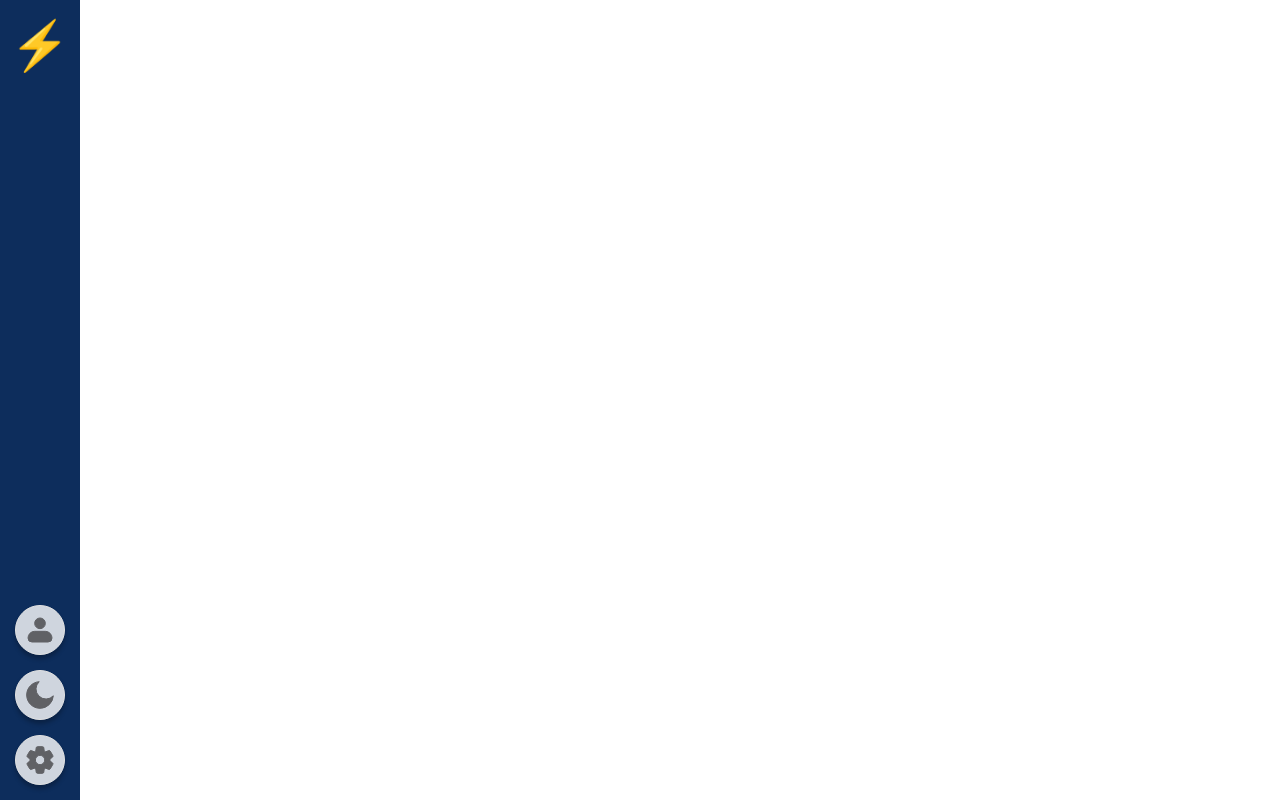
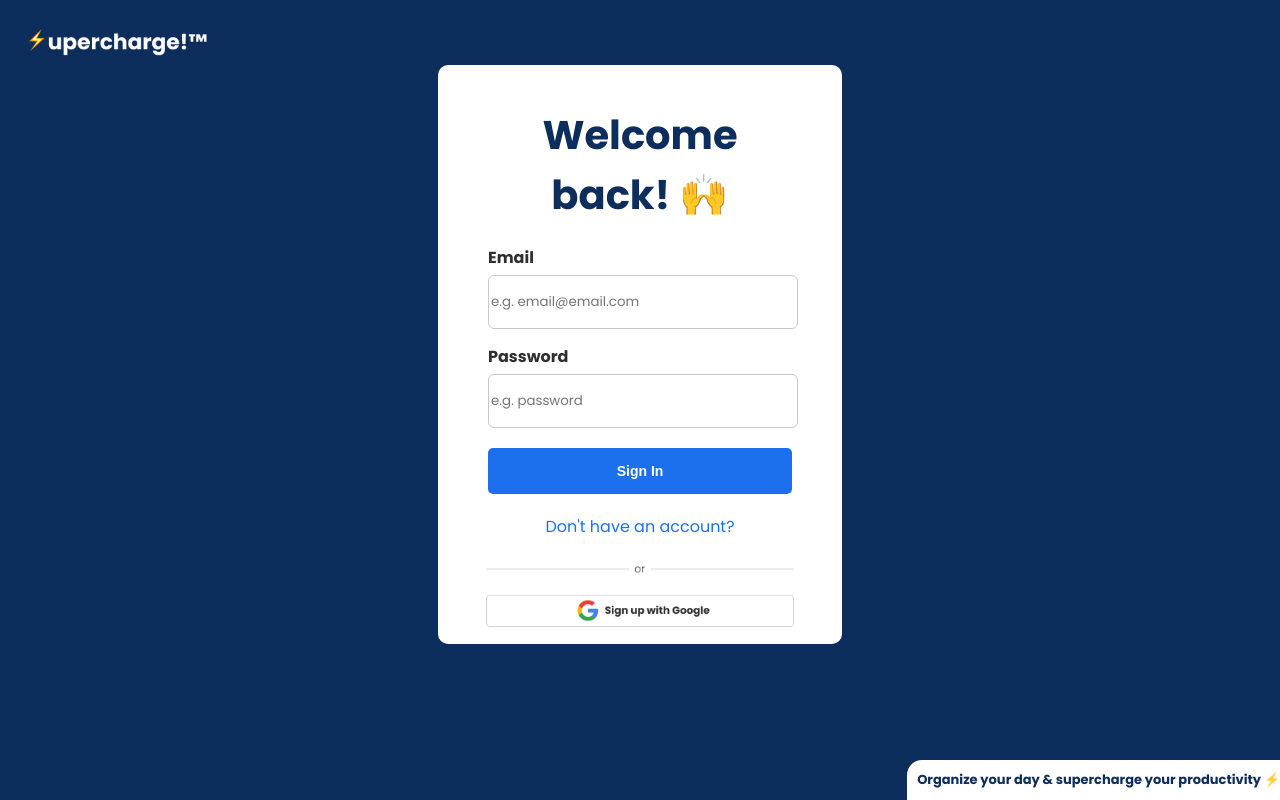
Before and after one commit to Int-Angel/supercharge, a React (Create React App) app: page / in a window 1280 px wide. Built offline with nearby package versions, Linux system fonts and the light colour scheme.

Commit message:
Re updated LogIn with justified center

```diff
--- a/src/App.tsx
+++ b/src/App.tsx
@@ -12,7 +12,7 @@ function App() {
         padding: 0,
       }}
     >
-      <Dashboard />
+      <LogIn />
     </div>
   );
 }
--- a/src/screens/LogIn.css
+++ b/src/screens/LogIn.css
@@ -3,7 +3,9 @@
     flex-direction: column;
     background-color: #0D2D5C;
     height: 100vh;
-    font-family: 'Poppins';
+    text-align: center;
+    justify-content: center;
+    font-family: 'Poppins', Times, serif;
 }
 
 .container {
@@ -21,12 +23,14 @@
 }
 
 .box {
+    flex: 1;
     background-color: white;
     width: 30%;
     height:fit-content;
     border-radius: 10px;
     padding: 10px;
     margin: auto;
+    justify-content: center;
 }
 
 .legend {
```
Also changed, not shown: src/App.css (+1 -25 lines).
